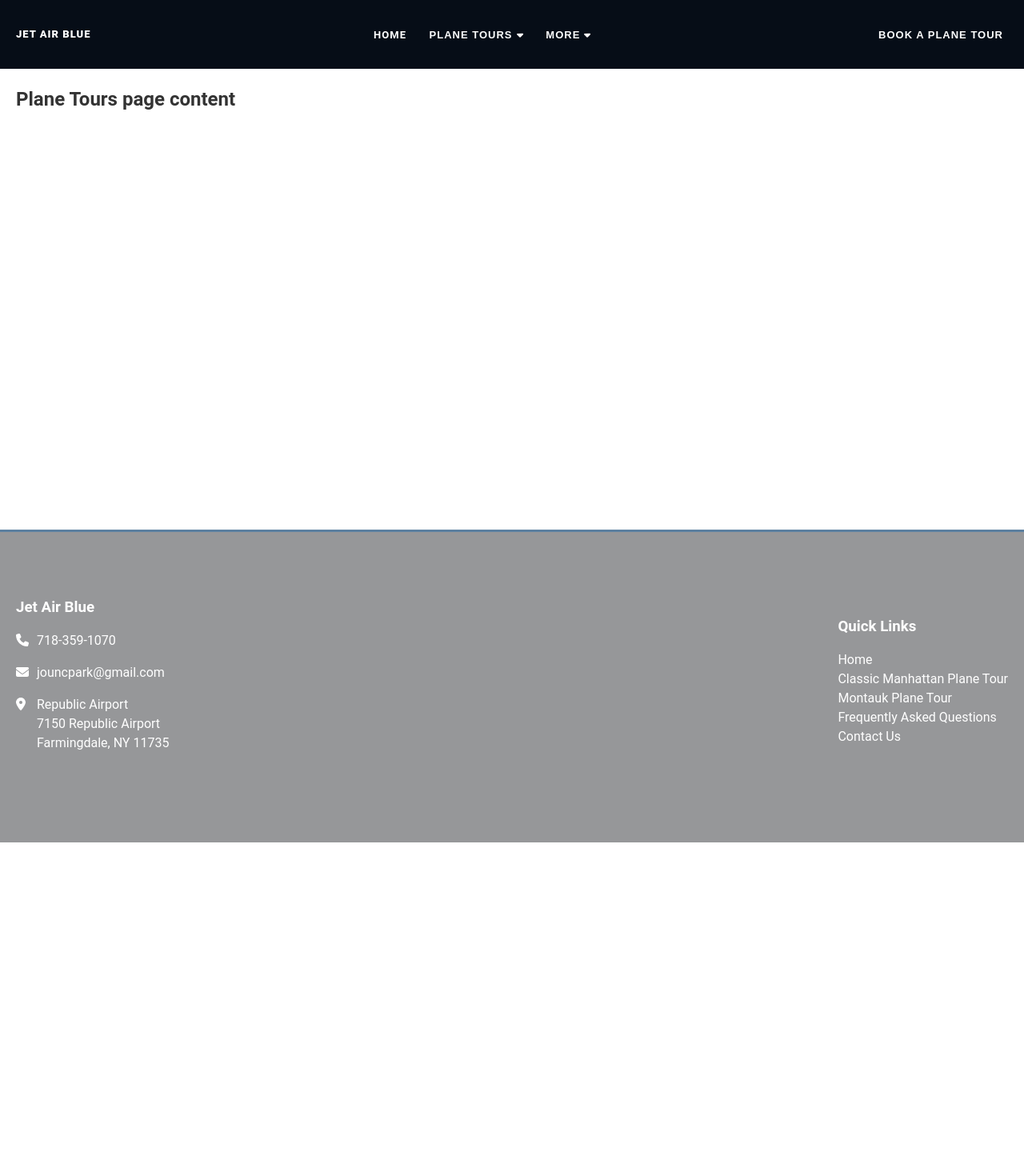
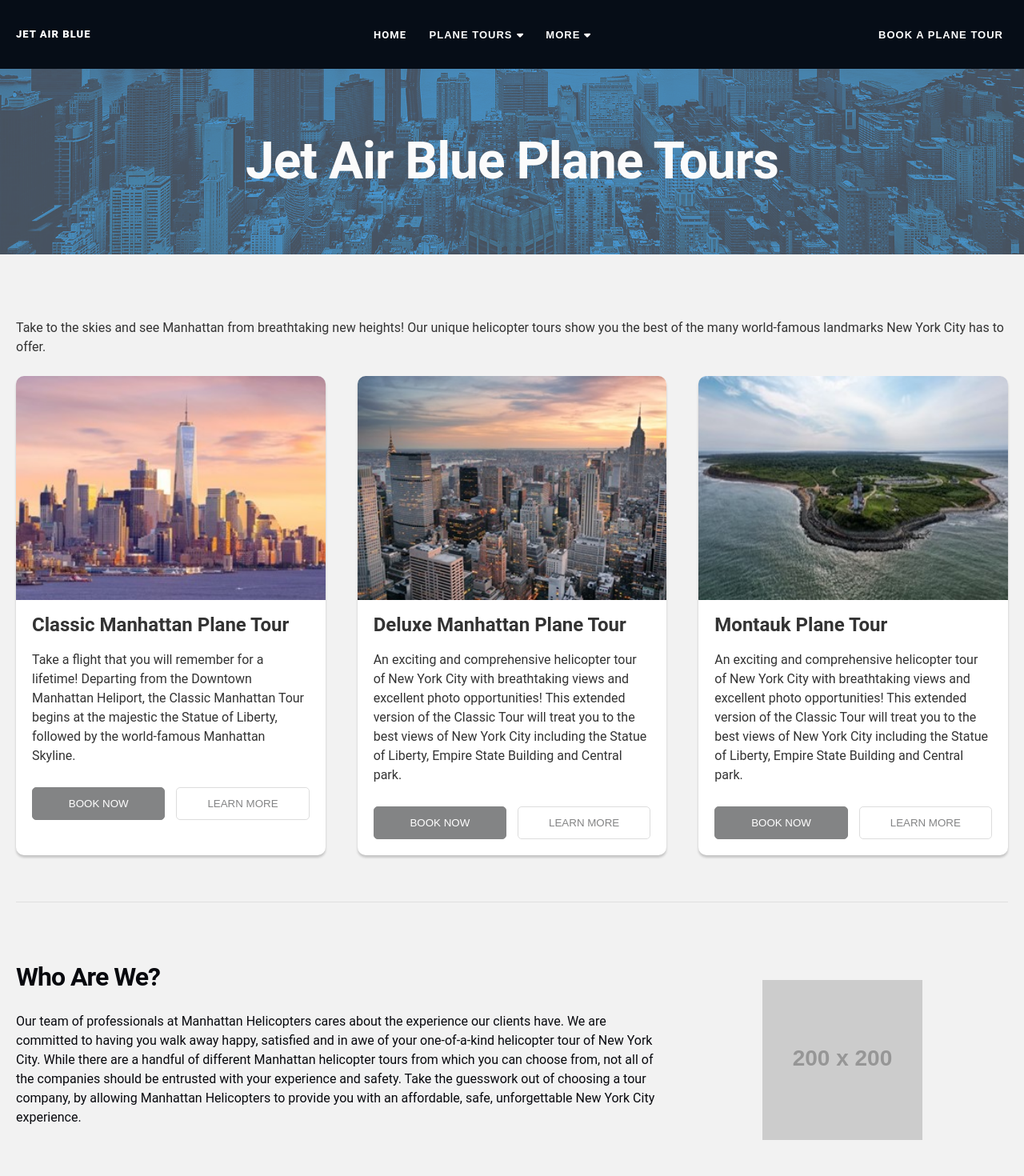
Before and after one commit to nooccarr/JetAirBlue, a React (Vite) app: page /plane-tours in a window 1280 px wide. Shown: the top 1470 px of the page at 80% size. Before the commit the page ends 1053 px from the top, so only its background shows below. Built offline with nearby package versions, Linux system fonts and the light colour scheme.

Commit message:
Finish adding styles and layouts for Plane Tours page.

```diff
--- a/src/components/PlaneTours.jsx
+++ b/src/components/PlaneTours.jsx
@@ -1,8 +1,83 @@
+import TopImageSection from "./TopImageSection";
+import ClassicManhattanCard from '../assets/images/home-classic-manhattan-card.jpg';
+import DeluxeManhattanCard from '../assets/images/home-deluxe-manhattan-card.jpg';
+import MontaukCard from '../assets/images/home-montauk-card.jpg';
+import { coloredButton, clearButton } from '../utils/Button';
+
+const tours = [
+  {
+    title: 'Classic Manhattan Plane Tour',
+    description: 'Take a flight that you will remember for a lifetime! Departing from the Downtown Manhattan Heliport, the Classic Manhattan Tour begins at the majestic the Statue of Liberty, followed by the world-famous Manhattan Skyline.',
+    image: ClassicManhattanCard
+  },
+  {
+    title: 'Deluxe Manhattan Plane Tour',
+    description: 'An exciting and comprehensive helicopter tour of New York City with breathtaking views and excellent photo opportunities! This extended version of the Classic Tour will treat you to the best views of New York City including the Statue of Liberty, Empire State Building and Central park.',
+    image: DeluxeManhattanCard
+  },
+    {
+    title: 'Montauk Plane Tour',
+    description: 'An exciting and comprehensive helicopter tour of New York City with breathtaking views and excellent photo opportunities! This extended version of the Classic Tour will treat you to the best views of New York City including the Statue of Liberty, Empire State Building and Central park.',
+    image: MontaukCard
+  },
+];
+
 const PlaneTours = () => {
+  const tourCard = ({ title, description, image }) => (
+    <div className='plane-tour-card-container' key={title}>
+      <div className='tour-card-image-container'>
+        <img src={image} className='tour-card-image' />
+      </div>
+      <div className='tour-card-text-container'>
+        <div>
+          <h4 className='tour-card-title'>{title}</h4>
+          <p className='tour-card-description'>{description}</p>
+        </div>
+        <div className='tour-card-button-container'>
+          {coloredButton('book now')}
+          {clearButton('learn more')}
+        </div>
+      </div>
+    </div>
+  );
+
+  const tourCardList = (tours) => (
+    <div className='plane-tour-card-list'>
+      {tours.map(tour => tourCard(tour))}
+    </div>
+  );
+
+  const tourCardSection = (tours) => (
+    <section>
+      <p className='plane-tours-paragraph'>Take to the skies and see Manhattan from breathtaking new heights! Our unique helicopter tours show you the best of the many world-famous landmarks New York City has to offer.</p>
+      {tourCardList(tours)}
+    </section>
+  );
+
+  const planeToursOutro = (
+    <div className='plane-tour-outro-section'>
+      <div className='about-us-intro-text-container'>
+        <h3 className='about-us-title'>who are we?</h3>
+        <p className='about-us-description'>Our team of professionals at Manhattan Helicopters cares about the experience our clients have. We are committed to having you walk away happy, satisfied and in awe of your one-of-a-kind helicopter tour of New York City. While there are a handful of different Manhattan helicopter tours from which you can choose from, not all of the companies should be entrusted with your experience and safety. Take the guesswork out of choosing a tour company, by allowing Manhattan Helicopters to provide you with an affordable, safe, unforgettable New York City experience.</p>
+      </div>
+      <div className='about-us-intro-image-container'>
+        <img src='https://placehold.co/200x200' />
+      </div>
+    </div>
+  );
+
+
   return (
-    <div className='page-wrapper'>
-      <h2>Plane Tours page content</h2>
-    </div>
+    <main className='page-container'>
+      <TopImageSection title='Jet Air Blue Plane Tours' />
+      <div className='plane-tours-container'>
+        {tourCardSection(tours)}
+        <div className='plane-tours-divider-container'>
+          <hr className='plane-tours-divider'></hr>
+        </div>
+        {planeToursOutro}
+      </div>
+    </main>
   );
 };
 
--- a/src/styles/app.css
+++ b/src/styles/app.css
@@ -274,11 +274,33 @@ header {
   flex-wrap: wrap;
 }
 
+.plane-tour-card-list {
+  /* display: flex;
+  justify-content: center;
+  flex-wrap: wrap; */
+  display: grid;
+  grid-template-columns: 1fr 1fr 1fr;
+  gap: 40px;
+}
+
 .tour-card-container {
   max-width: 360px;
   margin: 24px 24px 24px;
   border-radius: 10px;
   /* height: 100%; */
+  background-color: #fff;
+  box-shadow: 0 0 rgba(0, 0, 0, 0.2), 0 3px 3px 0 rgba(0, 0, 0, 0.19);
+}
+
+.plane-tours-paragraph {
+  margin: 0;
+  padding-bottom: 24px;
+}
+
+.plane-tour-card-container {
+  /* max-width: 360px;
+  margin: 24px 24px 24px; */
+  border-radius: 10px;
   background-color: #fff;
   box-shadow: 0 0 rgba(0, 0, 0, 0.2), 0 3px 3px 0 rgba(0, 0, 0, 0.19);
 }
@@ -541,6 +563,24 @@ header {
   object-fit: cover;
 }
 
+/* PLANE TOURS */
+.plane-tours-container {
+  margin: 0 auto;
+  max-width: 1280px;
+  padding: 80px 20px;
+}
+
+.plane-tours-divider-container {
+  margin: 0;
+  padding: 50px 0 65px 0;
+}
+
+.plane-tours-divider {
+  background-color: #dfdfdf;
+  border: none;
+  height: 1px;
+}
+
 /* PLANE TOUR */
 .plane-tour-container {
   margin: 0 auto;
@@ -710,10 +750,12 @@ header {
   background-color: #f2f2f2;
 }
 
-.about-us-intro-section {
+.about-us-intro-section,
+.plane-tour-outro-section {
   display: grid;
   grid-template-columns: 2fr 1fr;
 }
+
 
 .about-us-intro-text-container {
   padding-right: 20px;
--- a/src/utils/TourCards.jsx
+++ b/src/utils/TourCards.jsx
@@ -18,7 +18,7 @@ const tourCard = ({ title, description, image }, classname) => (
   </div>
 );
 
-const tourCardList = (tours, classname) => (
+export const tourCardList = (tours, classname) => (
   <div className='tour-card-list'>
     {tours.map(tour => tourCard(tour, classname))}
   </div>
```
